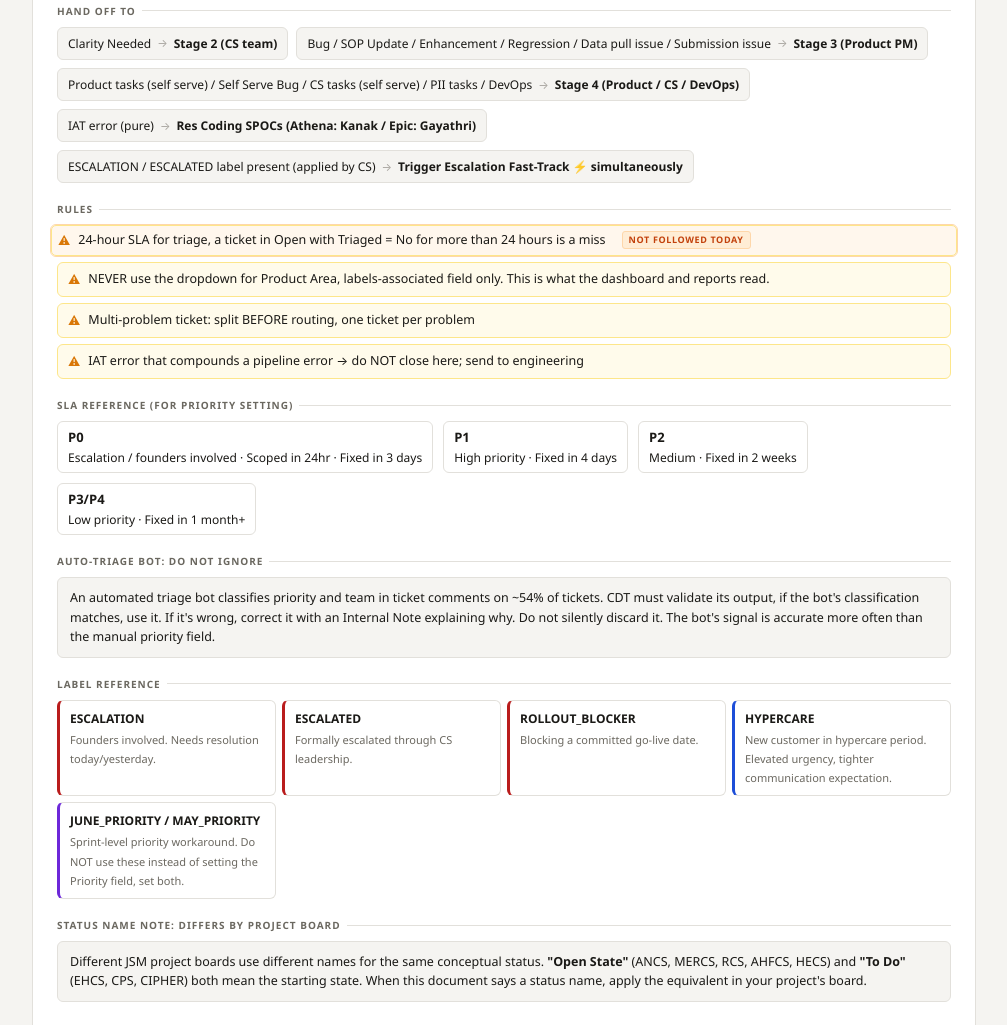
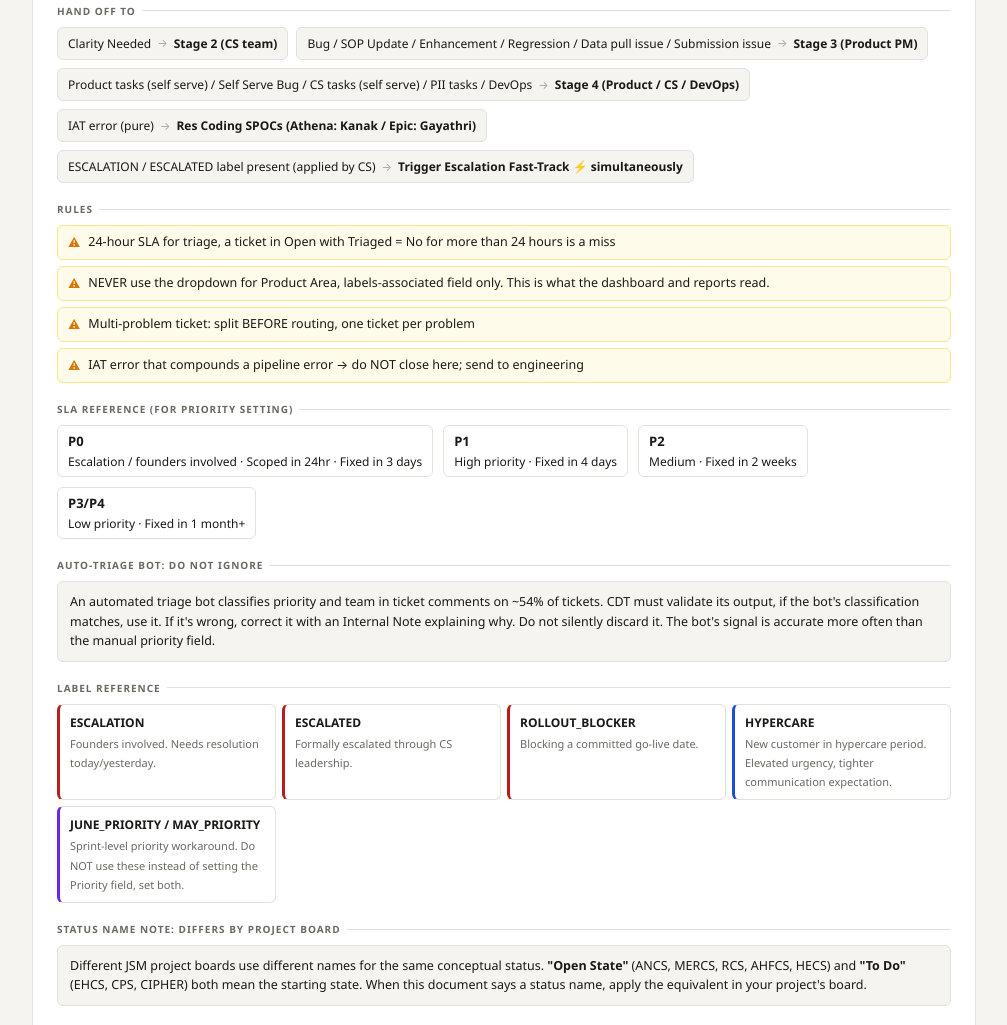
Before and after one commit to jothirnadhg/ticket-lifecycle-playbook, a plain HTML site: page index.html in a window 1280 px wide. Shown: the part 3081-4106 px from the top of the page, without its empty margins (214-1221 px from the left). Drawn offline with Linux system fonts and the light colour scheme.

Commit message:
Remove Not followed today tag from 24hr triage SLA rule

```diff
--- a/index.html
+++ b/index.html
@@ -1354,7 +1354,7 @@
         <div>
           <div class="section-label">Rules</div>
           <ul class="rules-list">
-            <li class="gap">24-hour SLA for triage, a ticket in Open with Triaged = No for more than 24 hours is a miss <span class="gap-tag">Not followed today</span></li>
+            <li>24-hour SLA for triage, a ticket in Open with Triaged = No for more than 24 hours is a miss</li>
             <li>NEVER use the dropdown for Product Area, labels-associated field only. This is what the dashboard and reports read.</li>
             <li>Multi-problem ticket: split BEFORE routing, one ticket per problem</li>
             <li>IAT error that compounds a pipeline error → do NOT close here; send to engineering</li>
```
